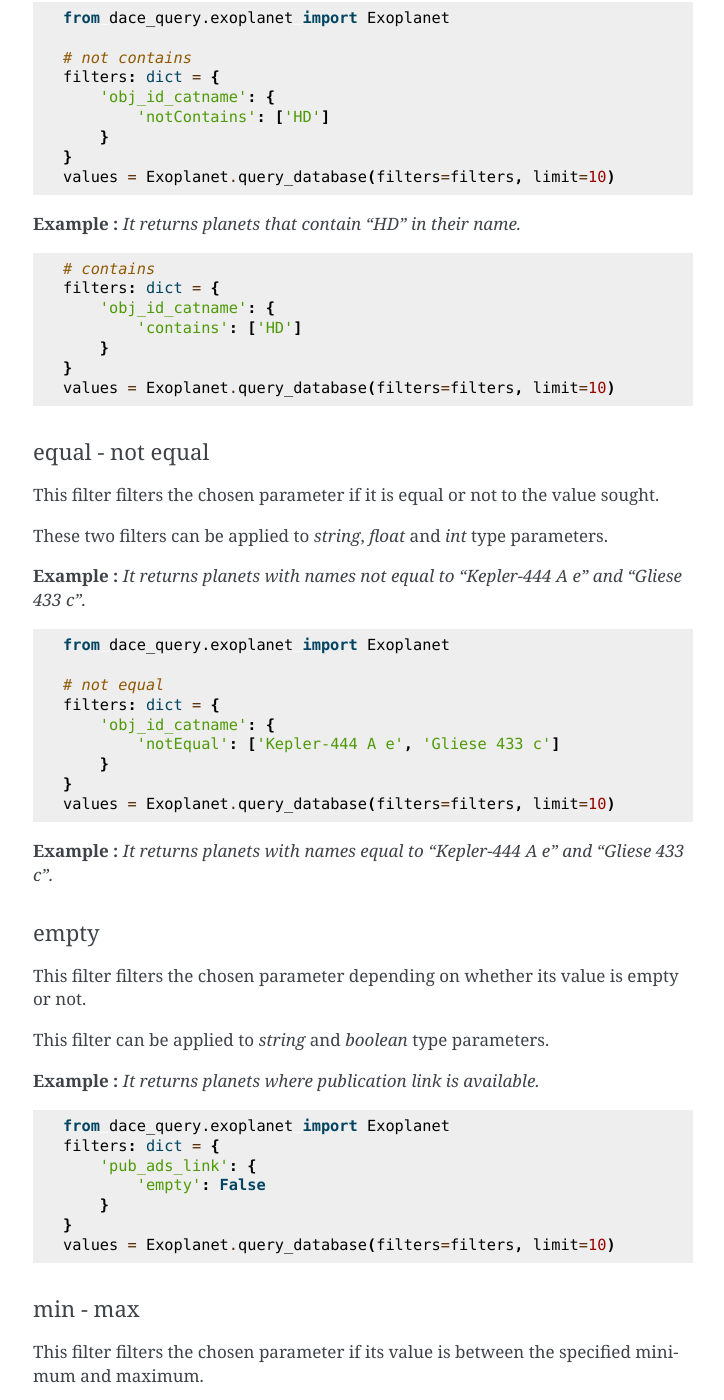
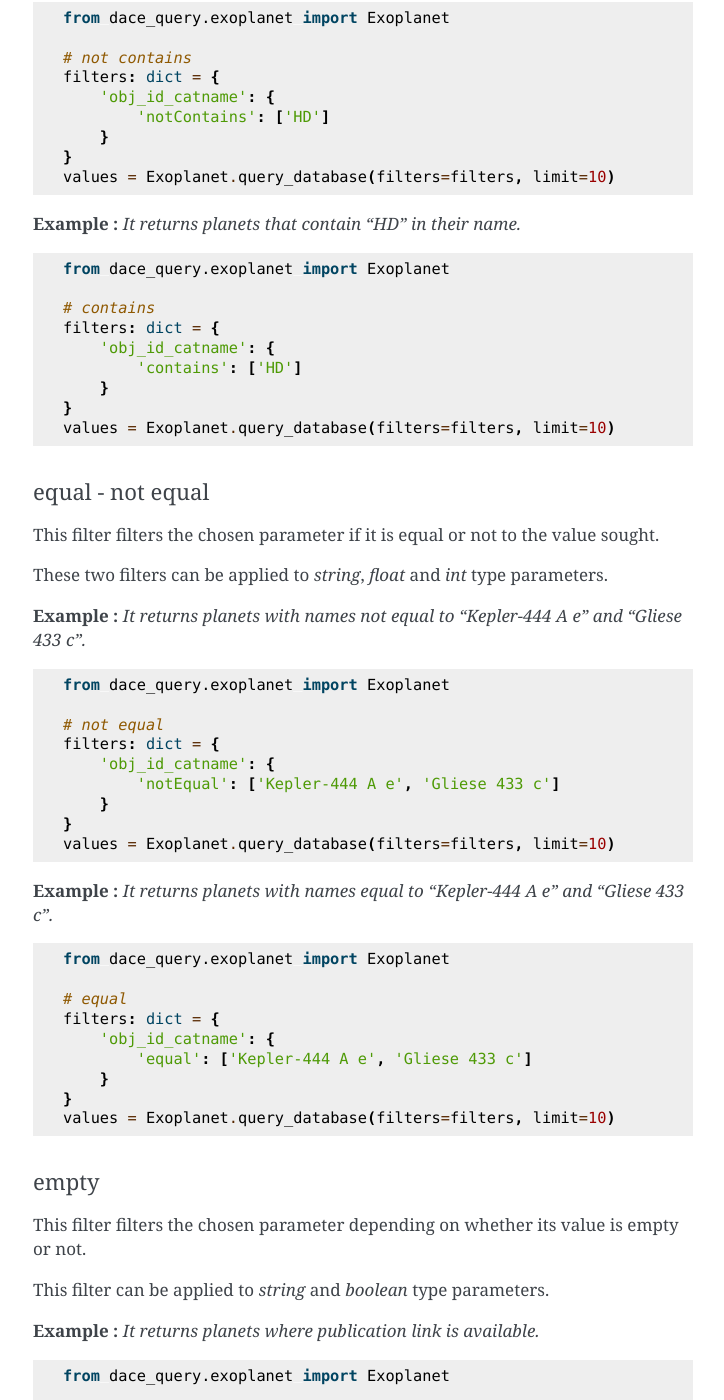
Before and after one commit to astro-dace/dace-query, a Sphinx documentation site: the page built from docs/source/query_options.rst, in a window 1280 px wide and 1400 px high, scrolled down 1171 px. Shown: the whole window, without its empty margins (387-1111 px from the left). Built offline with Sphinx 7.4.7, drawn with Linux system fonts in a browser that asks for light colours.

Commit message:
Documentation typo

```diff
--- a/docs/source/query_options.rst
+++ b/docs/source/query_options.rst
@@ -71,6 +71,8 @@ These two filters can be applied to *string* type parameters.
 
 .. code-block:: python
 
+    from dace_query.exoplanet import Exoplanet
+
     # contains
     filters: dict = {
         'obj_id_catname': {
@@ -78,7 +80,6 @@ These two filters can be applied to *string* type parameters.
         }
     }
     values = Exoplanet.query_database(filters=filters, limit=10)
-
 
 
 equal - not equal
@@ -105,7 +106,9 @@ These two filters can be applied to *string*, *float* and *int* type parameters.
 
 **Example :** *It returns planets with names equal to "Kepler-444 A e" and "Gliese 433 c".*
 
-.. code-block::python
+.. code-block:: python
+
+    from dace_query.exoplanet import Exoplanet
 
     # equal
     filters: dict = {
```
Also changed, not shown: other parts of docs/source/query_options.rst (+6 -0 lines).
